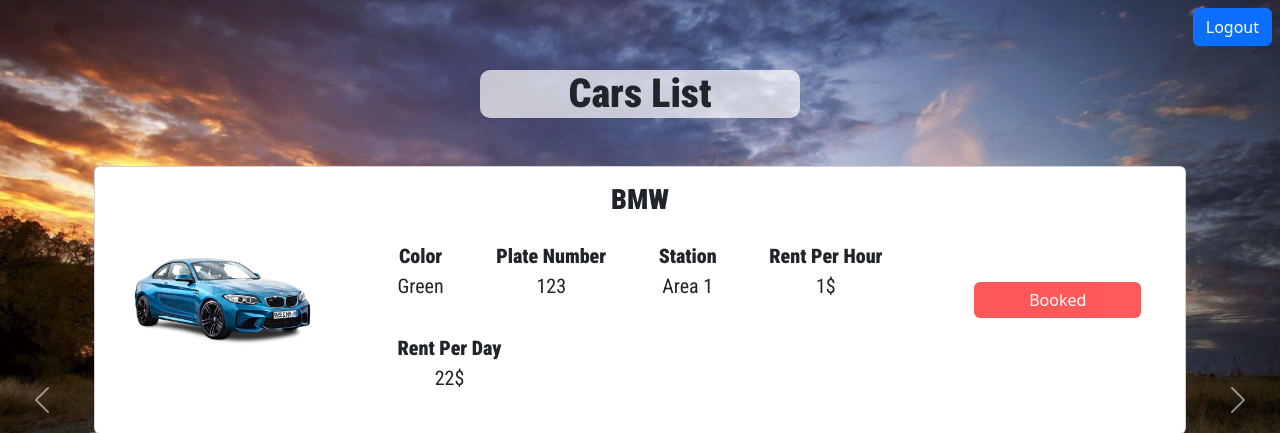
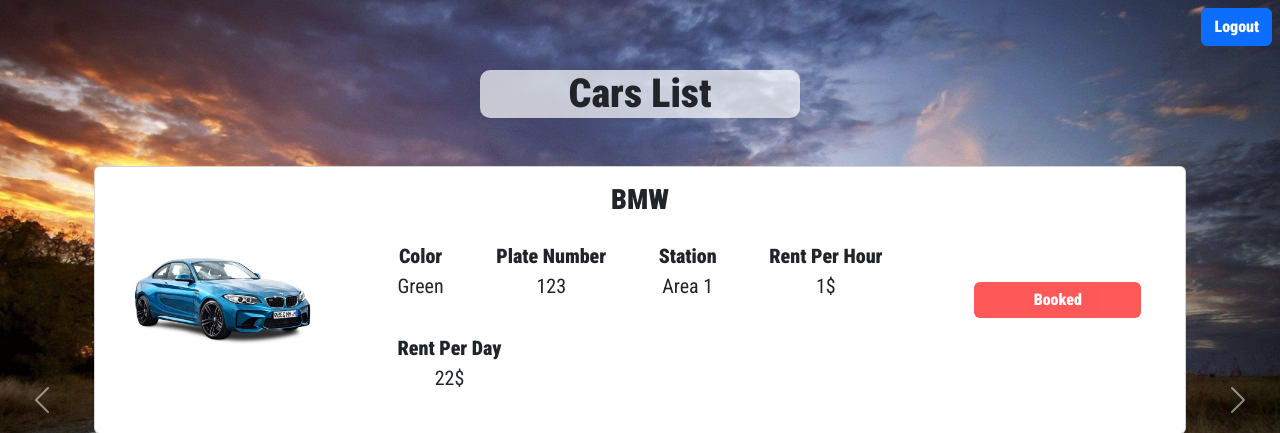
Before and after one commit to Khalil20star/Final-Project, a Flask app: page /userPage in a window 1280 px wide. Shown: the top 433 px of the page. Run offline with Flask 3, Linux system fonts and the light colour scheme; some libraries are stand-ins or nearby versions.

Commit message:
Style File

```diff
--- a/static/style.css
+++ b/static/style.css
@@ -4,7 +4,7 @@
   margin: 0;
 }
 
-h1,h2,h3,label,span {
+h1,h2,h3,label,span,.btn {
      font-family: "Roboto Condensed", sans-serif;
      font-weight: 900;
 }
```
